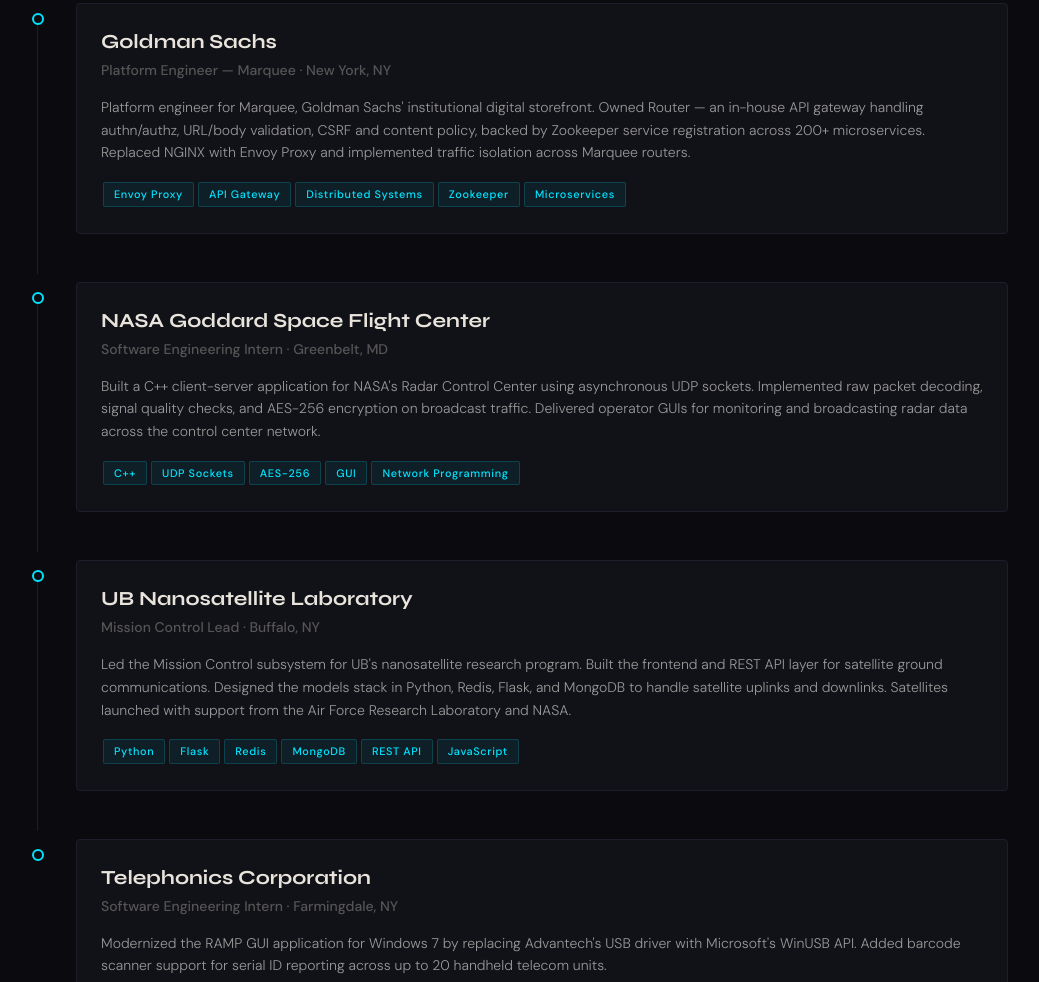
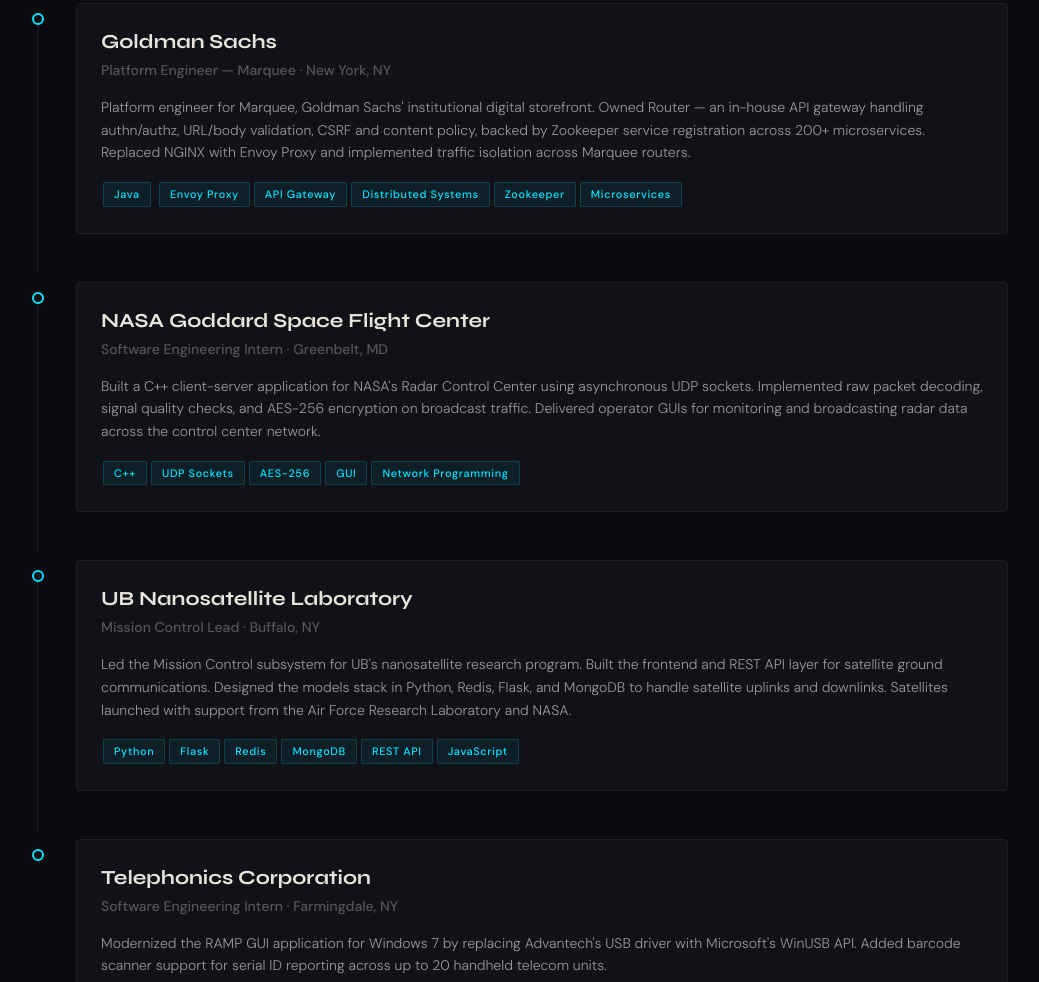
Before and after one commit to danielpuleio/aboutme, a plain HTML site: page index.html in a window 1280 px wide. Shown: the part 1022-2004 px from the top of the page, without its empty margins (120-1159 px from the left). Drawn offline with nearby package versions, Linux system fonts and the light colour scheme.

Commit message:
add Java tag to Goldman experience

```diff
--- a/index.html
+++ b/index.html
@@ -383,6 +383,7 @@
               traffic isolation across Marquee routers.
             </p>
             <div class="mt-4">
+              <span class="tag">Java</span>
               <span class="tag">Envoy Proxy</span
               ><span class="tag">API Gateway</span
               ><span class="tag">Distributed Systems</span
```
